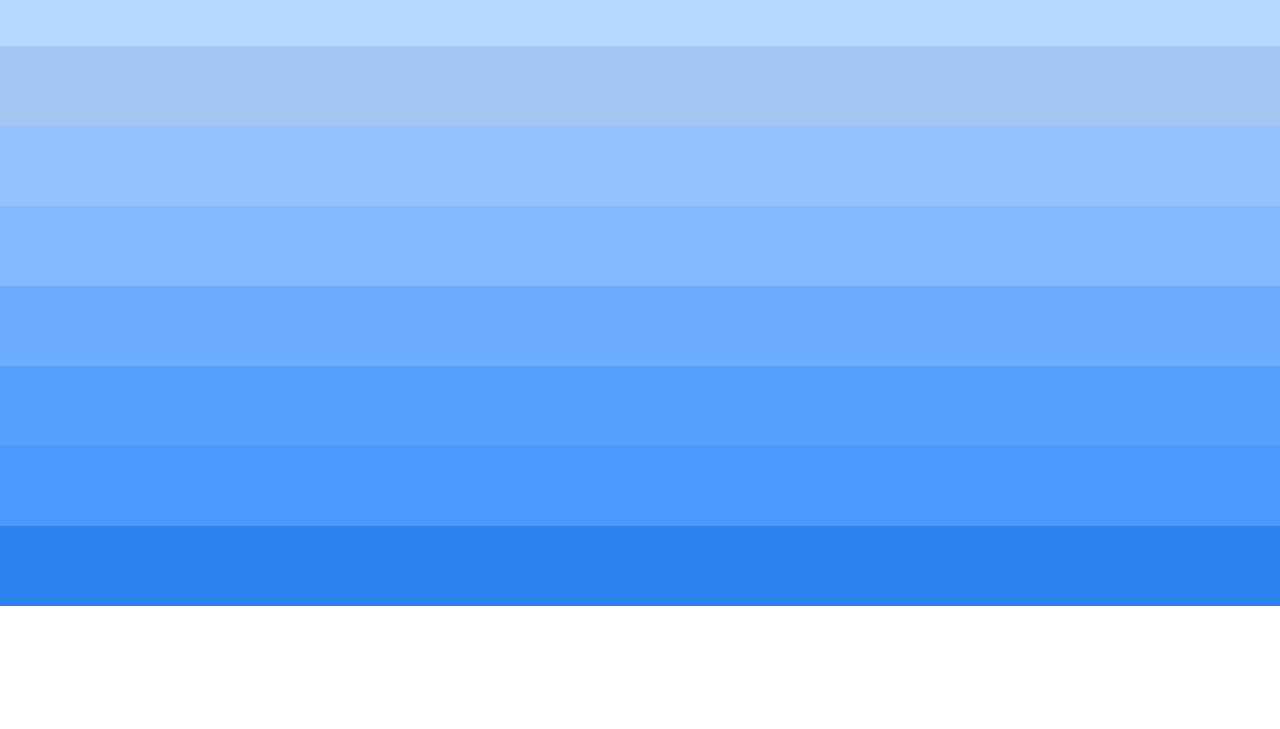
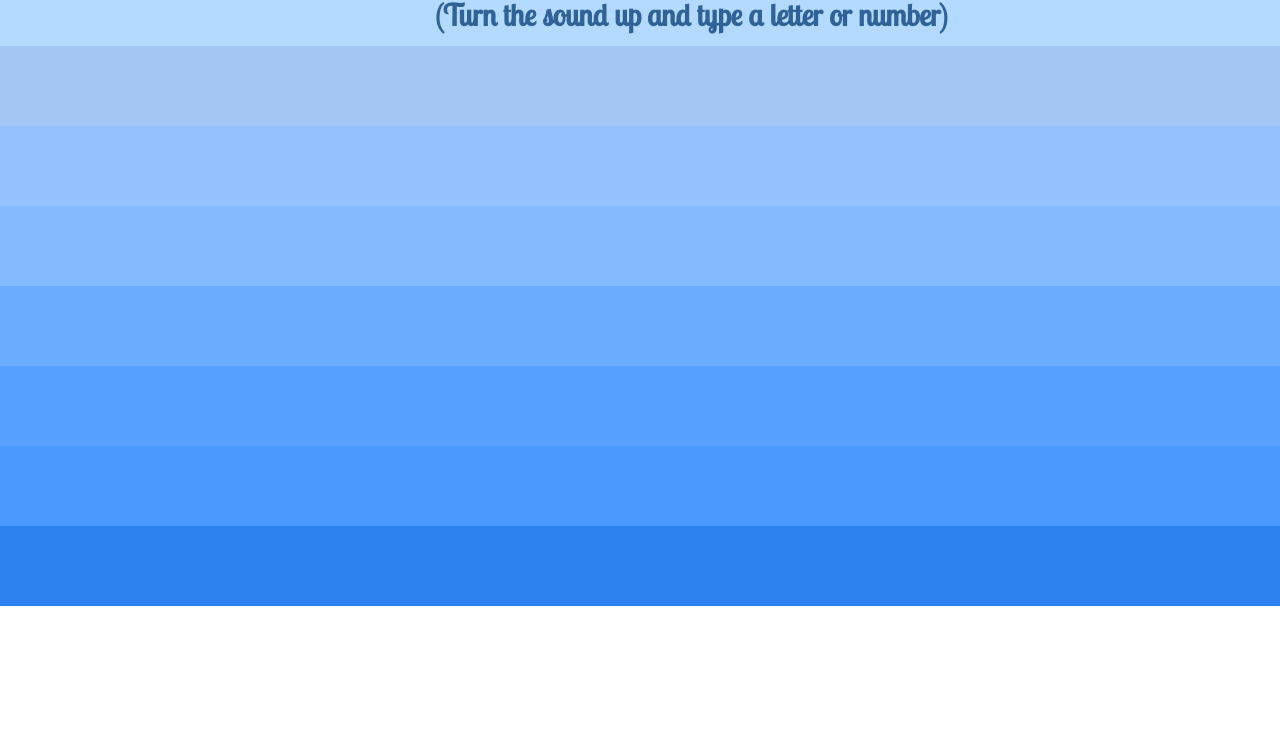
Before and after one commit to trevoroc/trevoroc.github.io, a website built with webpack: page index.html in a window 1280 px wide. Shown: the part 194-923 px from the top of the page. Built offline with nearby package versions, Linux system fonts and the light colour scheme; animation ran at ten frames a second.

Commit message:
Add minmalist instructions

```diff
--- a/index.html
+++ b/index.html
@@ -10,6 +10,7 @@
   </head>
   <body>
     <h1>ZenPond</h1>
+    <h6>(Turn the sound up and type a letter or number)</h6>
     <main>
       <canvas id="canvas" width="300" height="300"></canvas>
       <div class="note q i m hidden">C</div>
--- a/stylesheets/text.css
+++ b/stylesheets/text.css
@@ -7,7 +7,18 @@ h1 {
   color: #306296;
   top: 4%;
   left: 42%;
-  justify-content: center;
+  /*justify-content: center;*/
+}
+
+h6 {
+  position: absolute;
+  background-color: transparent;
+  z-index: 2;
+  font-family: 'Lobster Two', cursive;
+  font-size: 30px;
+  color: #306296;
+  top: 15%;
+  left: 34%;
 }
 
 .note {
```
